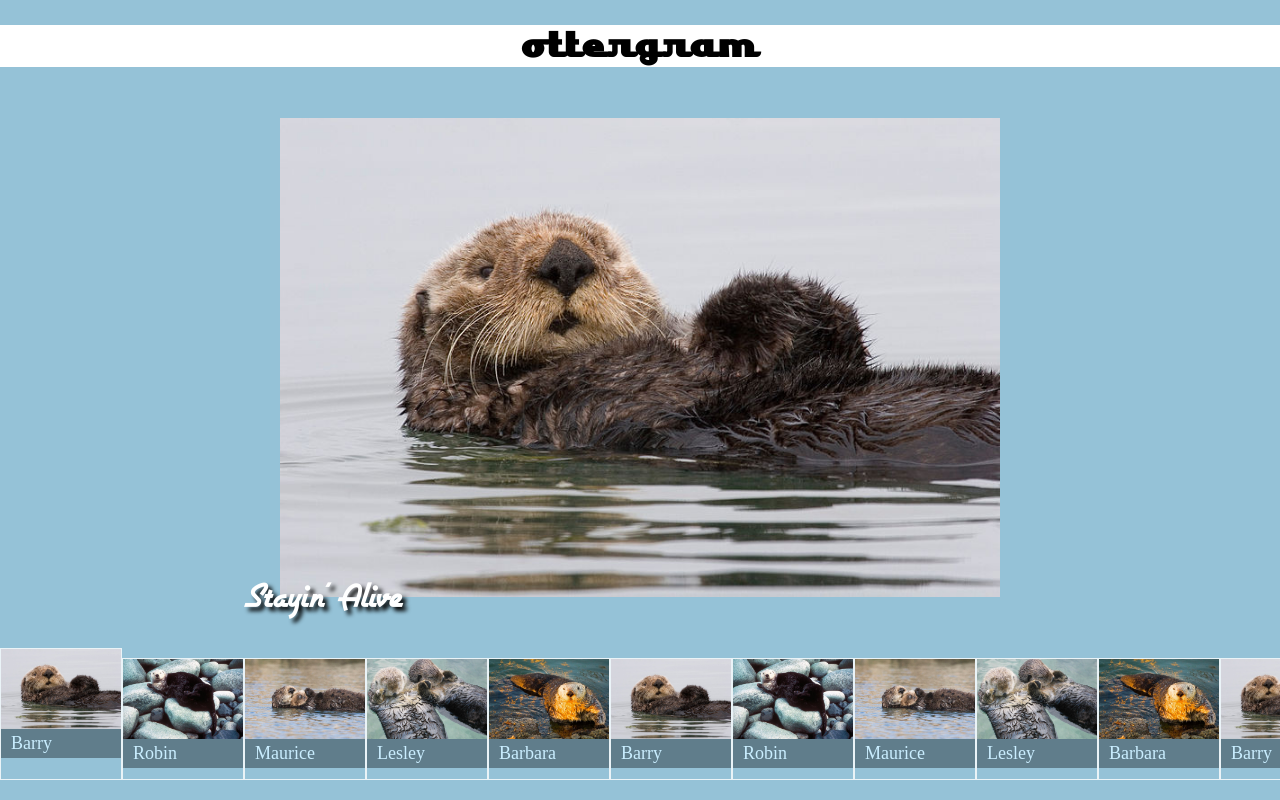
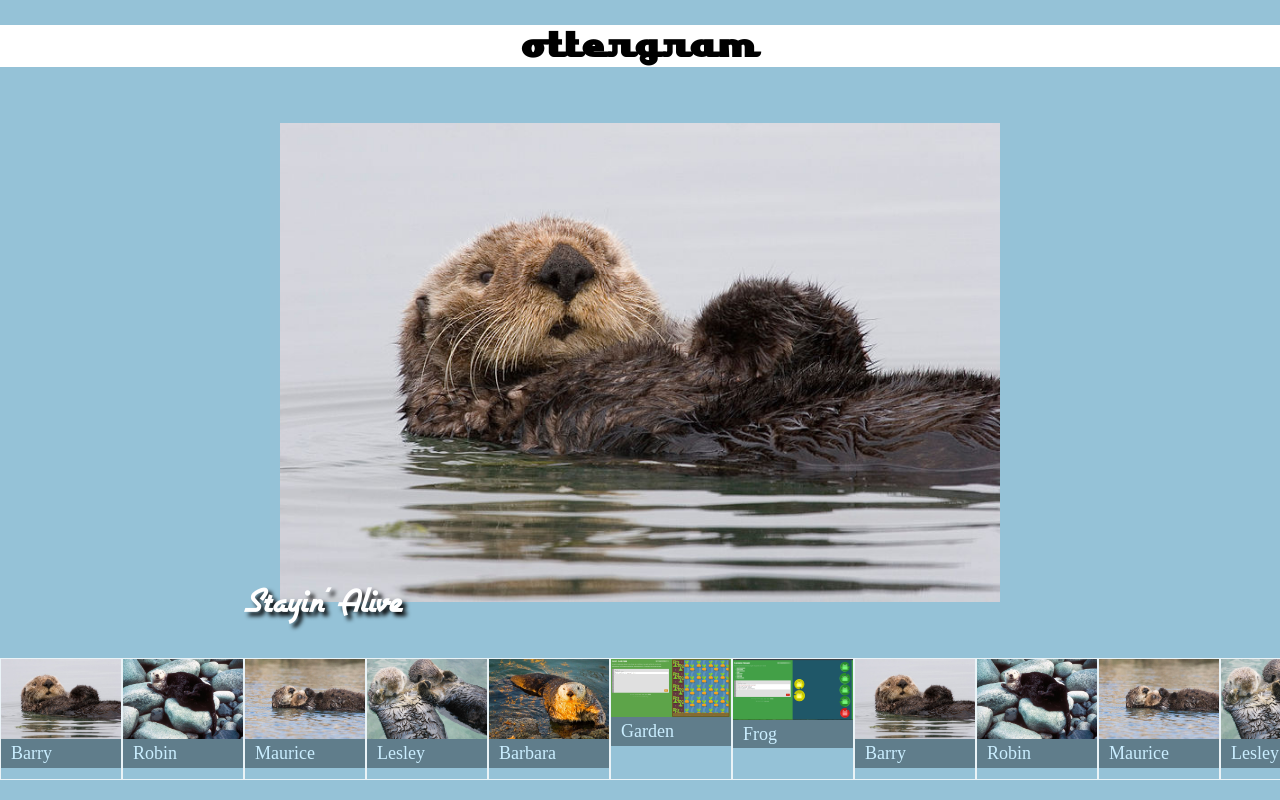
Before and after one commit to Marco-Botello/ottergram, a plain HTML site: page index.html in a window 1280 px wide. Drawn offline with nearby package versions, Linux system fonts and the light colour scheme.

Commit message:
Add files via upload

```diff
--- a/index.html
+++ b/index.html
@@ -18,21 +18,25 @@
             <li class="thumbnail-item"> <a href="img/otter3.jpg" data-image-role="trigger" data-image-title="You Should be Dancing" data-image-url = "img/otter3.jpg"> <img class="thumbnail-image" src="img/otter3.jpg" alt="Maurice the Otter"><span class="thumbnail-title">Maurice</span></a></li>
             <li class="thumbnail-item"> <a href="img/otter4.jpg" data-image-role="trigger" data-image-title="High Fever" data-image-url = "img/otter4.jpg"> <img class="thumbnail-image" src="img/otter4.jpg" alt="Lesley the Otter"><span class="thumbnail-title">Lesley</span></a></li>
             <li class="thumbnail-item"> <a href="img/otter5.jpg" data-image-role="trigger" data-image-title="To Love Somebody" data-image-url = "img/otter5.jpg"> <img class="thumbnail-image" src="img/otter5.jpg" alt="Barbara the Otter"><span class="thumbnail-title">Barbara</span></a></li>
+            <li class="thumbnail-item"> <a href="img/Garden.png" data-image-role="trigger" data-image-title=" " data-image-url = "img/Garden.png"> <img class="thumbnail-image" src="img/Garden.png" alt="Garden Proof"><span class="thumbnail-title">Garden</span></a></li>
+            <li class="thumbnail-item"> <a href="img/Frog.png" data-image-role="trigger" data-image-title=" " data-image-url = "img/Frog.png"> <img class="thumbnail-image" src="img/Frog.png" alt="Frog Proof"><span class="thumbnail-title">Frog</span></a></li>
+
 
             <li class="thumbnail-item"> <a href="img/otter1.jpg" data-image-role="trigger" data-image-title="Stayin' Alive" data-image-url = "img/otter1.jpg"> <img class="thumbnail-image" src="img/otter1.jpg" alt="Barry the Otter"><span class="thumbnail-title">Barry</span></a></li>
             <li class="thumbnail-item"> <a href="img/otter2.jpg" data-image-role="trigger" data-image-title="How Deep is Your Love" data-image-url = "img/otter2.jpg"> <img class="thumbnail-image" src="img/otter2.jpg" alt="Robin the Otter"><span class="thumbnail-title">Robin</span></a></li>
             <li class="thumbnail-item"> <a href="img/otter3.jpg" data-image-role="trigger" data-image-title="You Should be Dancing" data-image-url = "img/otter3.jpg"> <img class="thumbnail-image" src="img/otter3.jpg" alt="Maurice the Otter"><span class="thumbnail-title">Maurice</span></a></li>
             <li class="thumbnail-item"> <a href="img/otter4.jpg" data-image-role="trigger" data-image-title="High Fever" data-image-url = "img/otter4.jpg"> <img class="thumbnail-image" src="img/otter4.jpg" alt="Lesley the Otter"><span class="thumbnail-title">Lesley</span></a></li>
             <li class="thumbnail-item"> <a href="img/otter5.jpg" data-image-role="trigger" data-image-title="To Love Somebody" data-image-url = "img/otter5.jpg"> <img class="thumbnail-image" src="img/otter5.jpg" alt="Barbara the Otter"><span class="thumbnail-title">Barbara</span></a></li>
+            <li class="thumbnail-item"> <a href="img/Garden.png" data-image-role="trigger" data-image-title=" " data-image-url = "img/Garden.png"> <img class="thumbnail-image" src="img/Garden.png" alt="Garden Proof"><span class="thumbnail-title">Garden</span></a></li>
+            <li class="thumbnail-item"> <a href="img/Frog.png" data-image-role="trigger" data-image-title=" " data-image-url = "img/Frog.png"> <img class="thumbnail-image" src="img/Frog.png" alt="Frog Proof"><span class="thumbnail-title">Frog</span></a></li>
 
             <li class="thumbnail-item"> <a href="img/otter1.jpg" data-image-role="trigger" data-image-title="Stayin' Alive" data-image-url = "img/otter1.jpg"> <img class="thumbnail-image" src="img/otter1.jpg" alt="Barry the Otter"><span class="thumbnail-title">Barry</span></a></li>
             <li class="thumbnail-item"> <a href="img/otter2.jpg" data-image-role="trigger" data-image-title="How Deep is Your Love" data-image-url = "img/otter2.jpg"> <img class="thumbnail-image" src="img/otter2.jpg" alt="Robin the Otter"><span class="thumbnail-title">Robin</span></a></li>
             <li class="thumbnail-item"> <a href="img/otter3.jpg" data-image-role="trigger" data-image-title="You Should be Dancing" data-image-url = "img/otter3.jpg"> <img class="thumbnail-image" src="img/otter3.jpg" alt="Maurice the Otter"><span class="thumbnail-title">Maurice</span></a></li>
             <li class="thumbnail-item"> <a href="img/otter4.jpg" data-image-role="trigger" data-image-title="High Fever" data-image-url = "img/otter4.jpg"> <img class="thumbnail-image" src="img/otter4.jpg" alt="Lesley the Otter"><span class="thumbnail-title">Lesley</span></a></li>
             <li class="thumbnail-item"> <a href="img/otter5.jpg" data-image-role="trigger" data-image-title="To Love Somebody" data-image-url = "img/otter5.jpg"> <img class="thumbnail-image" src="img/otter5.jpg" alt="Barbara the Otter"><span class="thumbnail-title">Barbara</span></a></li>
-
-
-
+            <li class="thumbnail-item"> <a href="img/Garden.png" data-image-role="trigger" data-image-title=" " data-image-url = "img/Garden.png"> <img class="thumbnail-image" src="img/Garden.png" alt="Garden Proof"><span class="thumbnail-title">Garden</span></a></li>
+            <li class="thumbnail-item"> <a href="img/Frog.png" data-image-role="trigger" data-image-title=" " data-image-url = "img/Frog.png"> <img class="thumbnail-image" src="img/Frog.png" alt="Frog Proof"><span class="thumbnail-title">Frog</span></a></li>
         </ul>
         <div class="detail-image-container">
             <div class="detail-image-frame">
--- a/stylesheets/styles.css
+++ b/stylesheets/styles.css
@@ -52,9 +52,7 @@ a{
     display: flex;
     flex-direction: column;
 }
-.thumbnail-item + .thumbnail-item { /* if thumbnail item is next to another thumbnail item */
-    margin-top: 10px;
-}
+
 .thumbnail-item{
     display: inline-block;
     min-width: 120px;
```
Also changed, not shown: img/Frog.png (added), img/Garden.png (added). Lines whose indentation alone changed are shown as unchanged.
